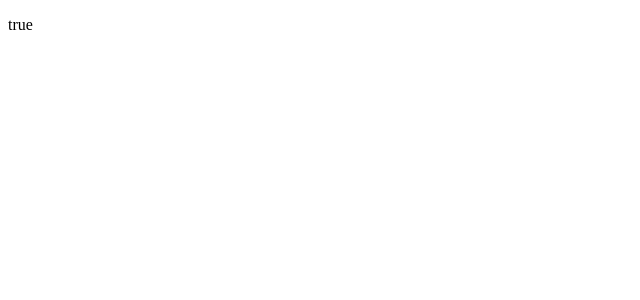
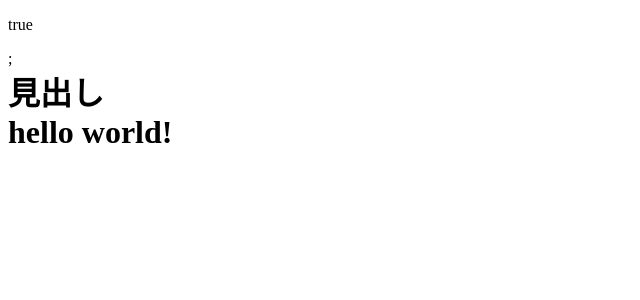
Before and after one commit to wakidas/smartHR-react-ui, a React app: page / in a window 1280 px wide. Shown: the top 300 px of the page, without its empty margins (0-640 px from the left). Built offline with nearby package versions, Linux system fonts and the light colour scheme.

Commit message:
Headingコンポーネント

```diff
--- a/src/App.tsx
+++ b/src/App.tsx
@@ -1,5 +1,13 @@
 import { Text } from "./libs/Text";
+import { Heading } from "./libs/Heading";
 
 export const App = () => {
-  return <Text text="true"></Text>;
+  return (
+    <>
+      <Text text="true" />;<Heading tag="h1">見出し</Heading>
+      <Heading tag="h1">
+        <span> hello world!</span>
+      </Heading>
+    </>
+  );
 };
--- /dev/null
+++ b/src/libs/Heading.tsx
@@ -0,0 +1,17 @@
+import { VFC, ReactNode } from "react";
+import styled from "styled-components";
+
+type HeadingType = "h1" | "h2" | "h3" | "h4" | "h5" | "h6";
+
+type Props = {
+  children: ReactNode;
+  tag: HeadingType;
+};
+
+export const Heading: VFC<Props> = ({ children, tag }) => {
+  return <Wrapper as={tag}>{children}</Wrapper>;
+};
+
+const Wrapper = styled.h1`
+  margin: 0;
+`;
```
Also changed, not shown: 1 other file (tests, documents, lock files or other folders).
